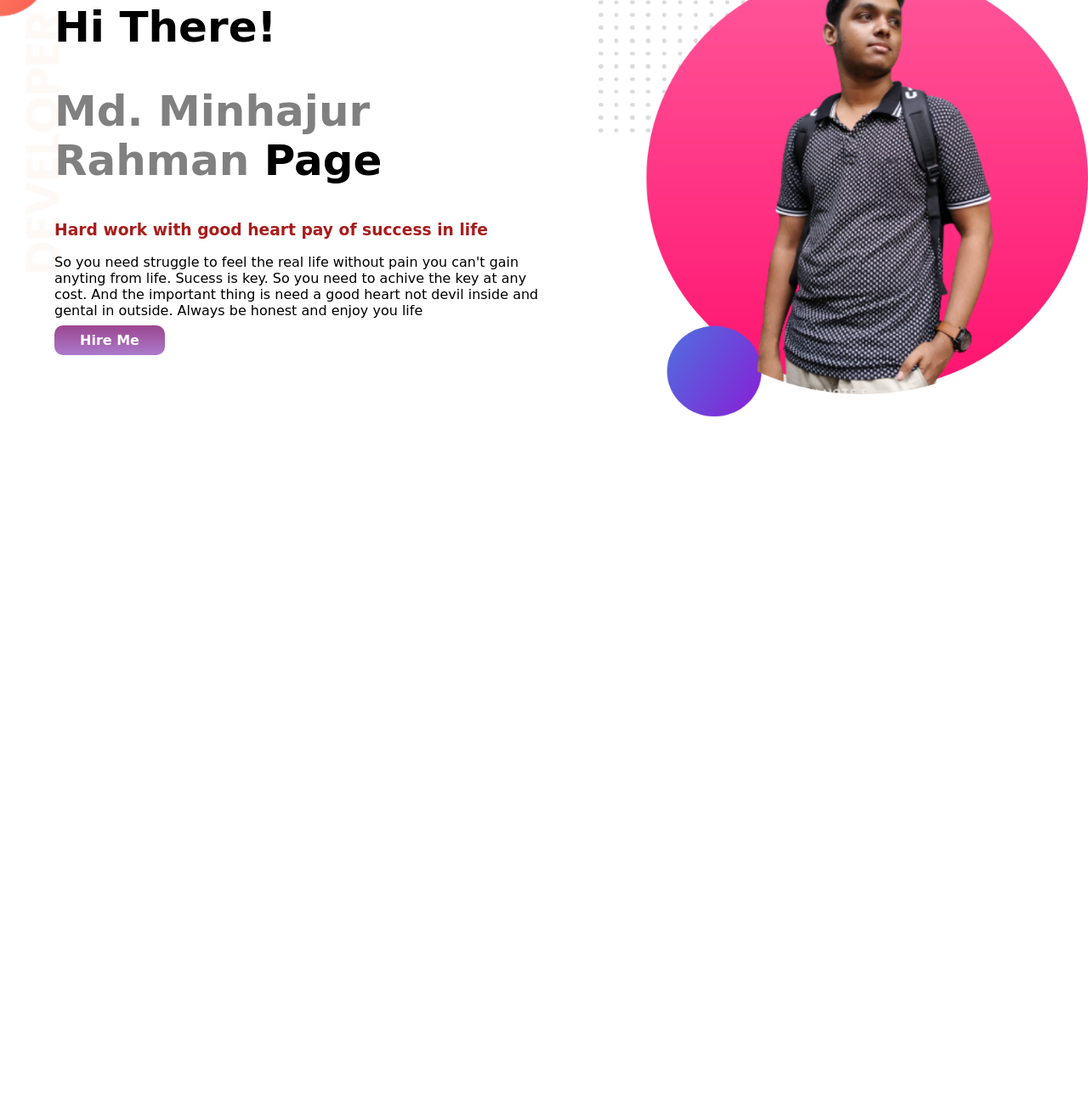
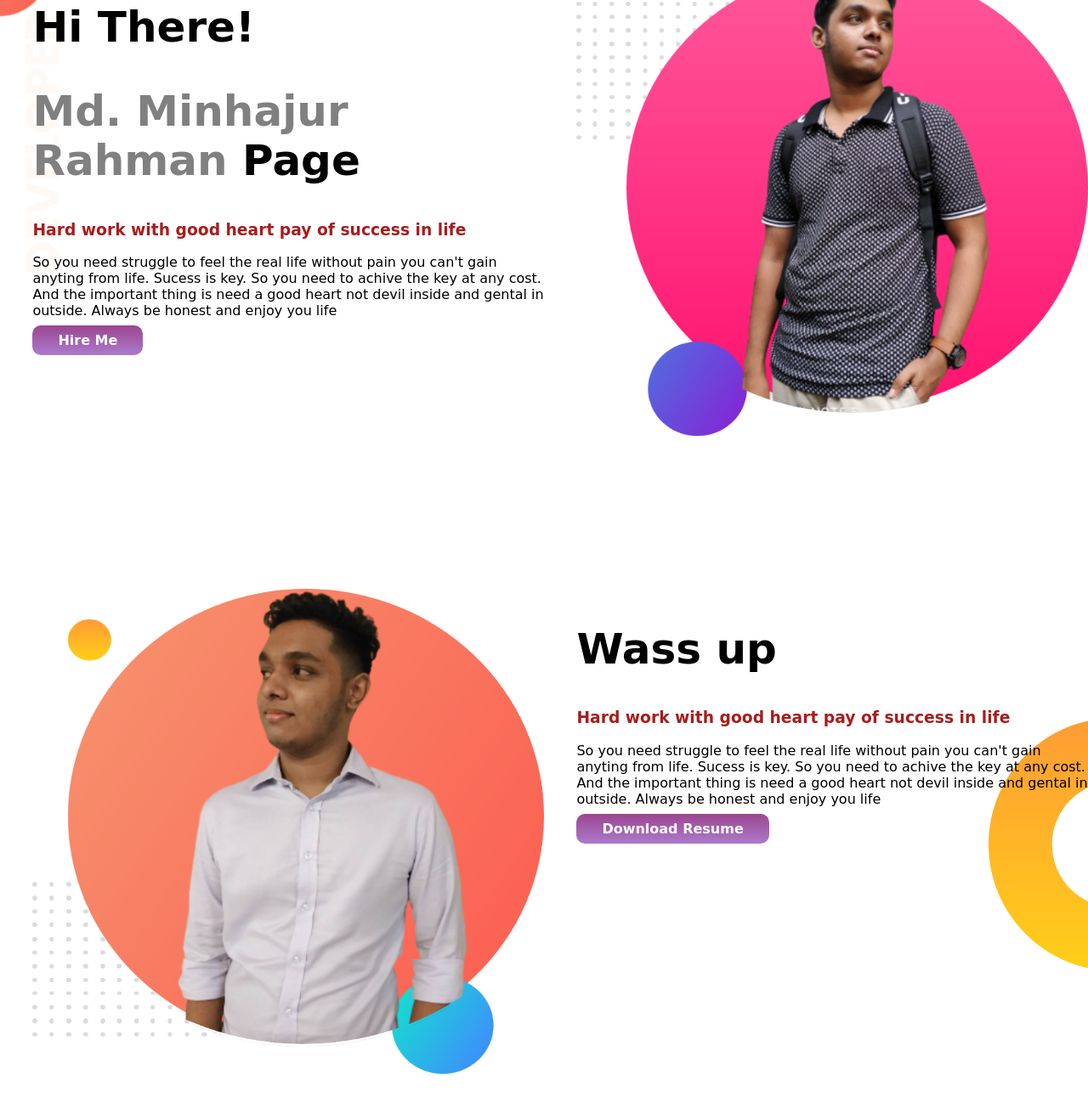
Before and after one commit to MinhajurRahmanCIS/portfolio, a plain HTML site: page index.html in a window 1280 px wide. Shown: the part 39-1342 px from the top of the page at 85% size. Before the commit the page ends 800 px from the top, so only its background shows below. Drawn offline with Linux system fonts and the light colour scheme; a web font is replaced by a local one.

Commit message:
Updateing

```diff
--- a/index.html
+++ b/index.html
@@ -11,7 +11,7 @@
     <link rel="stylesheet" href="style.css">
 </head>
 <body>
-   <section class="topbanner">
+   <section class="tb">
     <div class="hw">
         <h1>Hi There!</h1>
         <h1> <span class="N"> Md. Minhajur Rahman </span> Page</h1>
@@ -25,6 +25,23 @@
     </div>
    </section>
 
+   <section class="mb">
+    <div class="hw">
+
+        <img src="pic/me.png" alt="">
+    </div>
+
+    <div class="hw">
+        <h1>Wass up</h1>
+        <h3>Hard work with good heart pay of success in life</h3>
+        <p>So you need struggle to feel the real life without pain you can't gain anyting from life. Sucess is key. So you need to achive the key at any cost. And the important thing is need a good heart not devil inside and gental in outside. Always be honest and enjoy you life</p>
+
+        <a class="hm" href="http://" target="_blank" rel="noopener noreferrer">Download Resume</a>
+
+    </div>
+   </section>
+
+
 
 </body>
 </html>
--- a/style.css
+++ b/style.css
@@ -13,10 +13,11 @@ h3{
 }
 section{
     display: flex;
+    margin-bottom: 150px;
 }
 .hw{
     width: 50%;
-    padding-left: 5%;
+    padding-left: 3%;
 }
 .hw img{
 width: 100%;
@@ -30,7 +31,12 @@ height: 95%;
     font-weight: 700;
     border-radius: 10px;
 }
-.topbanner{
+.tb{
     background-image: url(pic/top-banner.png);
     background-repeat: no-repeat;
 }
+.mb{
+    background-image: url(pic/dream-bg.png);
+    background-repeat: no-repeat;
+    background-position: right;
+}
```
